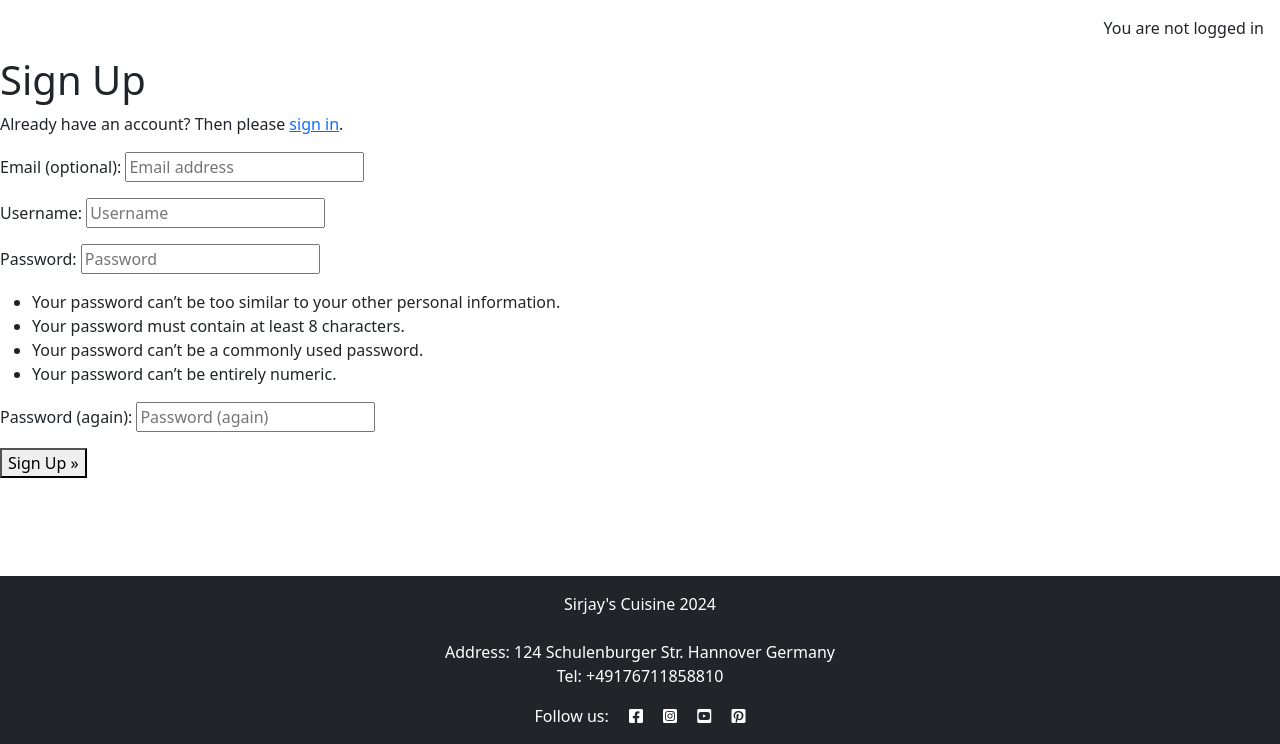
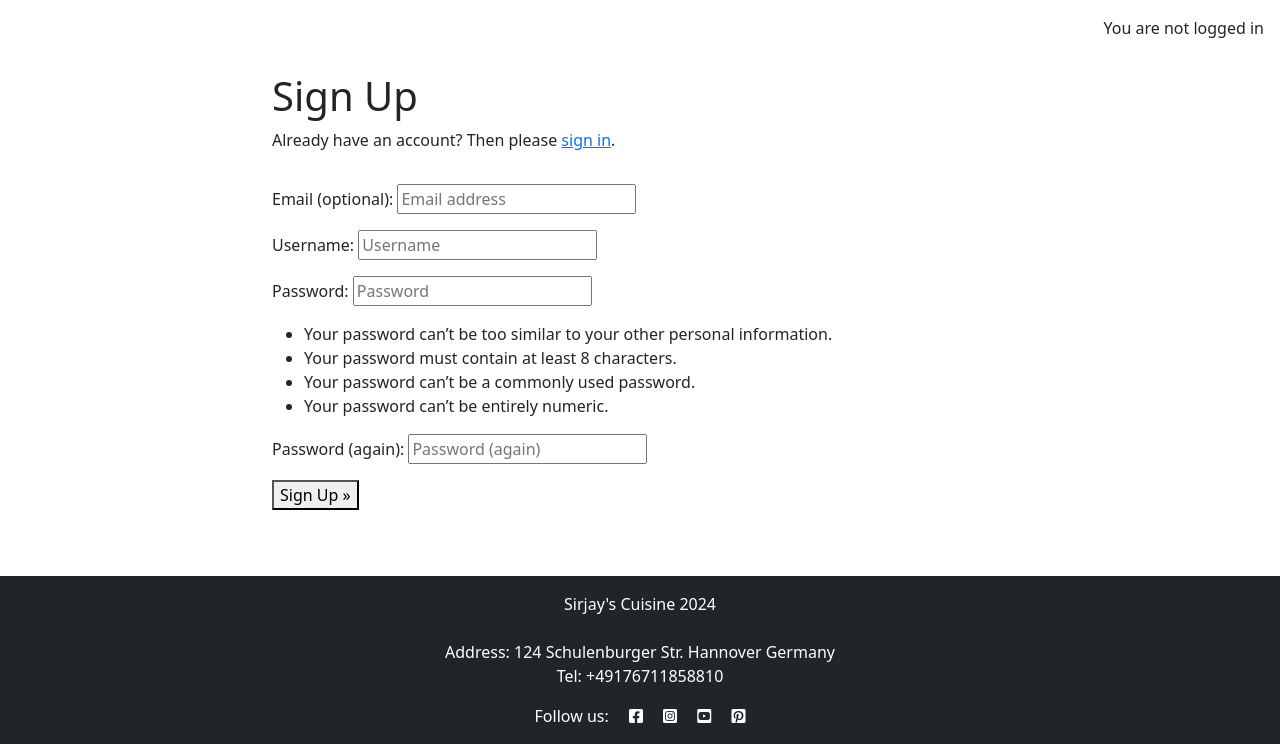
Before and after one commit to Sirjay009/Sirjays-Cuisine, a Django app: page /accounts/signup/ in a window 1280 px wide. Shown: the part 56-800 px from the top of the page. Run offline with Django 4.2, Linux system fonts and the light colour scheme.

Commit message:
Modify account logout and signup templates

```diff
--- a/templates/account/logout.html
+++ b/templates/account/logout.html
@@ -15,7 +15,6 @@
     </div>
     <div class="row">
         <div class="col-md-8 mt-3 offset-md-2">
-
             <form method="post" action="{% url 'account_logout' %}">
                 {% csrf_token %}
                 {% if redirect_field_value %}
--- a/templates/account/signup.html
+++ b/templates/account/signup.html
@@ -5,10 +5,18 @@
 {% block head_title %}{% trans "Signup" %}{% endblock head_title %}
 
 {% block content %}
+<div class="container">
+  <div class="row">
+    <div class="col-md-8 mt-3 offset-md-2">
       <h1>{% trans "Sign Up" %}</h1>
 
-<p>{% blocktrans %}Already have an account? Then please <a href="{{ login_url }}">sign in</a>.{% endblocktrans %}</p>
+      <p>{% blocktrans %}Already have an account? Then please <a href="{{ login_url }}">sign in</a>.{% endblocktrans %}
+      </p>
+    </div>
+  </div>
 
+  <div class="row">
+    <div class="col-md-8 mt-3 offset-md-2">
       <form class="signup" id="signup_form" method="post" action="{% url 'account_signup' %}">
         {% csrf_token %}
         {{ form.as_p }}
@@ -17,5 +25,8 @@
         {% endif %}
         <button type="submit">{% trans "Sign Up" %} &raquo;</button>
       </form>
-
+      <div class="opaque-overlay">&nbsp;</div>
+    </div>
+  </div>
+</div>
 {% endblock content %}
```
Lines whose indentation alone changed are shown as unchanged.
